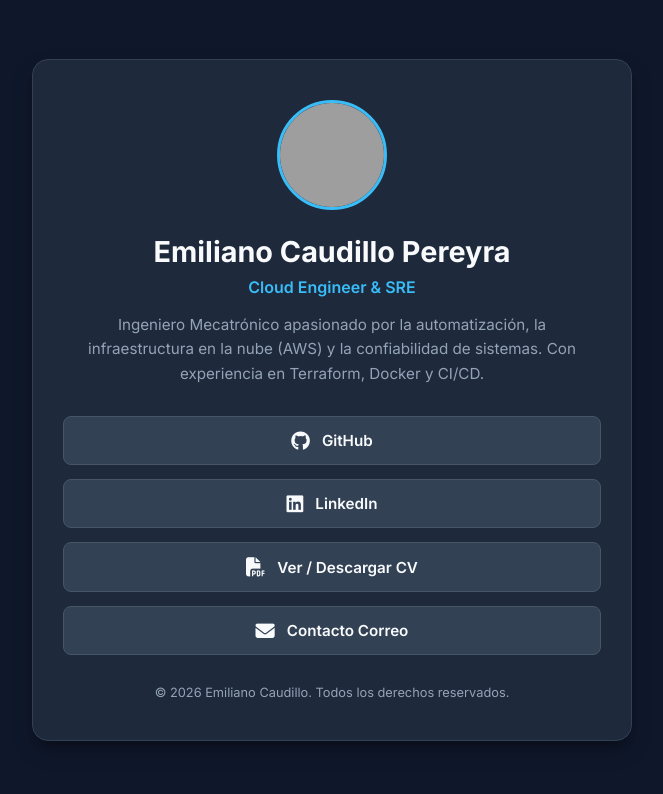
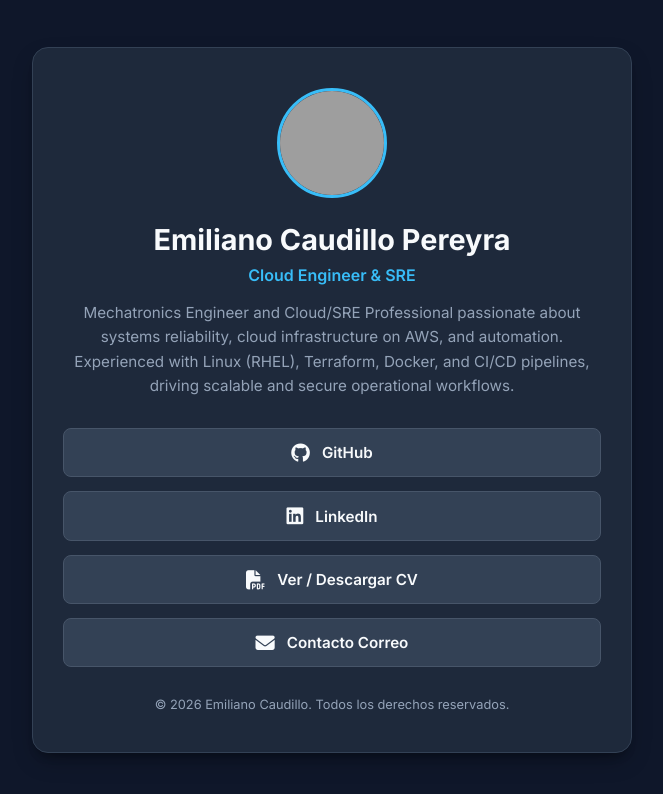
Before and after one commit to emilianocaup/Portfolio, a plain HTML site: page index.html in a window 1280 px wide. Shown: the whole page, without its empty margins (308-971 px from the left). Drawn offline with Linux system fonts and the light colour scheme; grey boxes are pictures that could not be loaded.

Commit message:
Update index.html
updated description

```diff
--- a/index.html
+++ b/index.html
@@ -125,7 +125,7 @@
         <p class="tagline">Cloud Engineer & SRE</p>
 
         <p class="bio">
-            Ingeniero Mecatrónico apasionado por la automatización, la infraestructura en la nube (AWS) y la confiabilidad de sistemas. Con experiencia en Terraform, Docker y CI/CD.
+            Mechatronics Engineer and Cloud/SRE Professional passionate about systems reliability, cloud infrastructure on AWS, and automation. Experienced with Linux (RHEL), Terraform, Docker, and CI/CD pipelines, driving scalable and secure operational workflows.
         </p>
 
         <div class="links-container">
```
